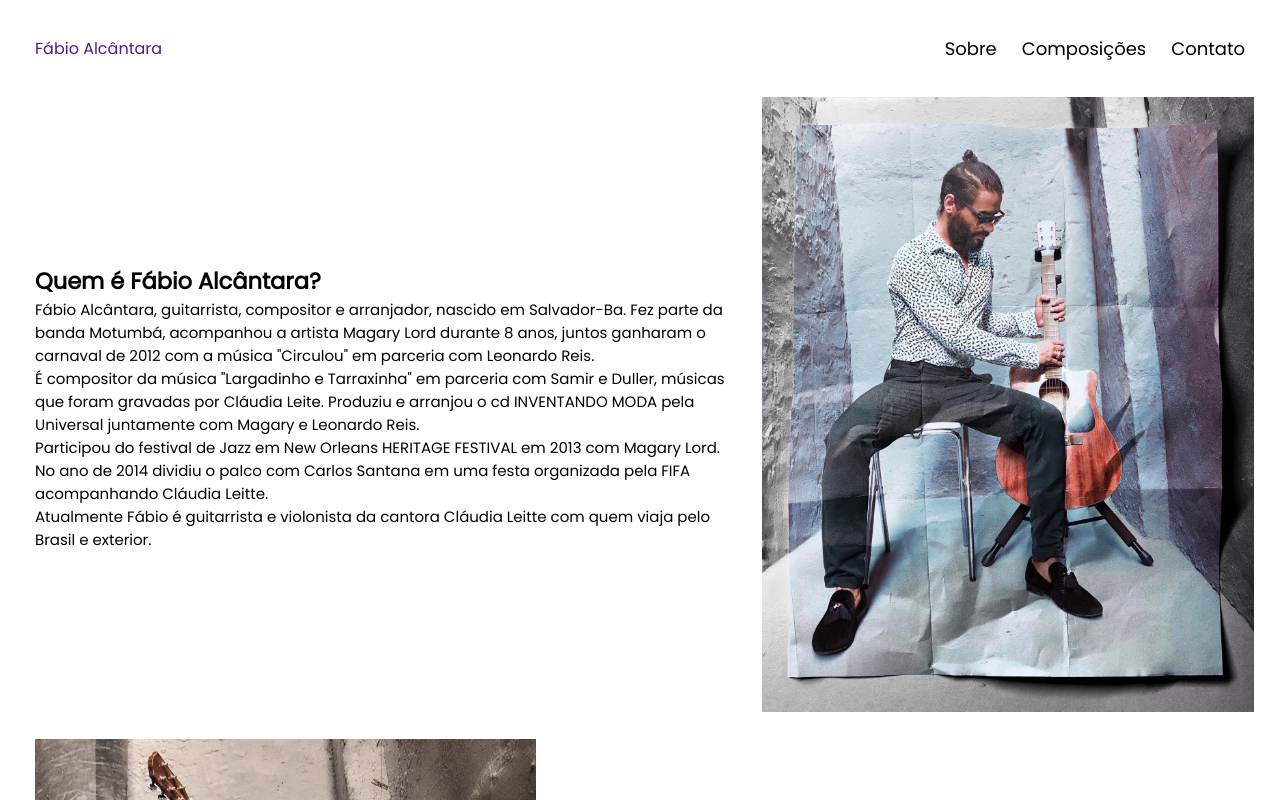
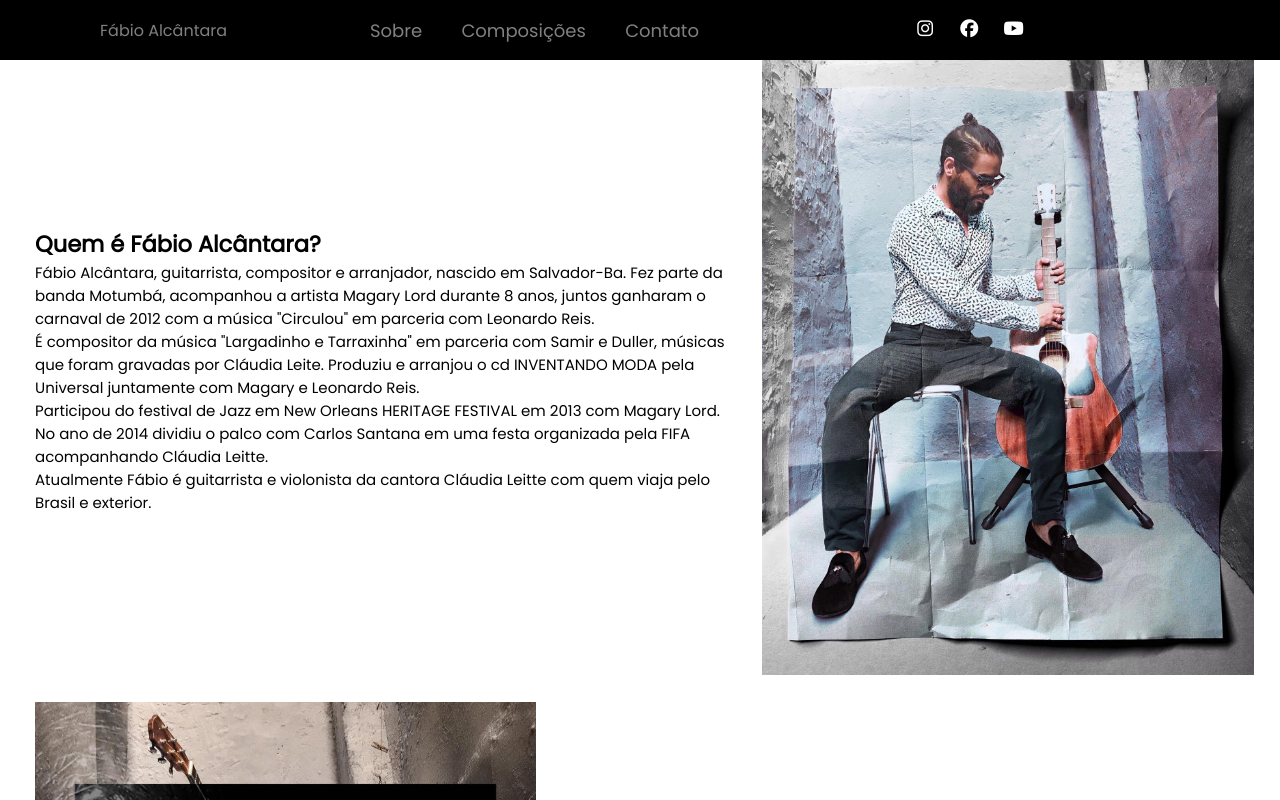
Before and after one commit to paulotrindadee/LandingPage-F-bio-Alc-ntara, a plain HTML site: page index.html in a window 1280 px wide. Shown: the top 800 px of the page. Drawn offline with Linux system fonts and the light colour scheme; files whose address does not match are found by name.

Commit message:
Adicionais ao site

```diff
--- a/index.html
+++ b/index.html
@@ -6,17 +6,33 @@
     <title>Fábio Alcantara</title>
     <link rel="stylesheet" href="style.css" />
     <script src="script/scroll.js" defer></script>
+    <script src="https://kit.fontawesome.com/790b4bb420.js" crossorigin="anonymous"></script>
   </head>
   <body>
-    <header class="cabecalho">
-      <a class="logo" href="">Fábio Alcântara</a>
-      <nav class="cabecalho-menu">
-        <a href="#sobre">Sobre</a>
-        <a href="#composicoes">Composições</a>
-        <a href="#contato">Contato</a>
-      </nav>
+
+    <!-- Cabeçalho -->
+    <header>
+      <section class="container">
+        <a class="logo" href="index.html">Fábio Alcântara</a>
+        <div class="menu">
+          <nav>
+            <a href="#sobre">Sobre</a>
+            <a href="#composicoes">Composições</a>
+            <a href="#contato">Contato</a>
+          </nav>
+        </div>
+
+        <!-- Botões de mídias sociais -->
+        <div class="sociais">
+          <button><i class="fa-brands fa-instagram"></i></button>
+          <button><i class="fa-brands fa-facebook"></i></button>
+          <button><i class="fa-brands fa-youtube"></i></button>
+        </div>
+      </section>
     </header>
 
+
+<!-- SOBRE -->
     <section class="sobre" id="sobre">
       <div class="texto-sobre">
         <h1> Quem é Fábio Alcântara?</h1>
@@ -49,6 +65,8 @@
       </div>
     </section>
 
+
+<!-- Composições -->
     <section class="composicao" id="composicoes">
       <div class="imagem-composicao">
         <img src="img/fabiorevistaempe.jpg" alt="/" />
@@ -82,10 +100,18 @@
       </div>
     </section>
 
+<!-- Contato -->
     <section class="contato" id="contato">
-
+      <div class="sociais">
+        <button><i class="fa-brands fa-instagram"></i></button>
+        <button><i class="fa-brands fa-facebook"></i></button>
+        <button><i class="fa-brands fa-youtube"></i></button>
+      </div>
     </section>
 
+    <footer>
+
+    </footer>
 
   </body>
 </html>
--- a/style.css
+++ b/style.css
@@ -5,40 +5,90 @@
   padding: 0;
   box-sizing: border-box;
   text-decoration: none;
-  list-style-type: none;
   font-family: 'Poppins', sans-serif;
 }
 
-html,
-body {
-  height: 100%;
+html {
+  scroll-behavior: smooth;
 }
 
-/* CABEÇALHO */
-.cabecalho {
+/*  ESTILIZAÇÃO HEADER */
+.container {
+  max-width: 1080px;
+  margin: 0 auto;
   display: flex;
-  flex-direction: row;
-  justify-content: space-between;
-  flex-flow: row wrap;
   align-items: center;
-  align-content: space-around;
-  padding: 35px;
+  justify-content: center;
+}
+
+header {
+  background-color: #000000;
+  width: 100%;
+  padding: 10px;
+}
+
+.logo {
+  color: #808080;
+  text-decoration: none;
+  cursor: pointer;
+}
+
+.logo,
+.sociais {
+  width: 25%;
+}
+
+.menu {
+  width: 50%;
+}
+
+.menu nav a {
+  color: #808080;
+  text-decoration: none;
+  padding-right: 35px;
+  font-size: 18px;
   position: relative;
 }
 
-.cabecalho-menu {
-  display: flex;
-  gap: 25px;
+/*ANIMAÇÃO MENU DE NAVEGAÇÃO */
+.menu nav a::after {
+  content: '  ';
+  width: 0px;
+  height: 2px;
+  background-color: #808080;
+  position: absolute;
+  bottom: 0px;
+  top: 23px;
+  left: 0;
+  transition: 0.5s;
 }
 
-/*EFEITO DO CABEÇALHO*/
-nav a {
+.menu nav a:hover::after {
+  width: 70px;
+}
+
+.sociais button {
+  width: 30px;
+  height: 40px;
+  background: #000000;
+  border: none;
+  border-radius: 8px;
+  cursor: pointer;
+  margin-right: 10px;
+}
+
+.sociais button i {
+  font-size: 18px;
+  color: #ffffff;
+}
+
+/* .logo:hover {
   color: #000000;
   font-size: 18px;
   position: relative;
 }
 
-nav a::after {
+.logo::after {
   content: '';
   width: 0%;
   height: 1.5px;
@@ -47,10 +97,9 @@ nav a::after {
   bottom: 0;
   left: 0;
   transition: 0.4s ease-in-out;
-}
-nav a:hover::after {
-  width: 100%;
-}
+} */
+
+/*EFEITO NO HEADER LINKS */
 
 /* SESSÃO SOBRE */
 
```
